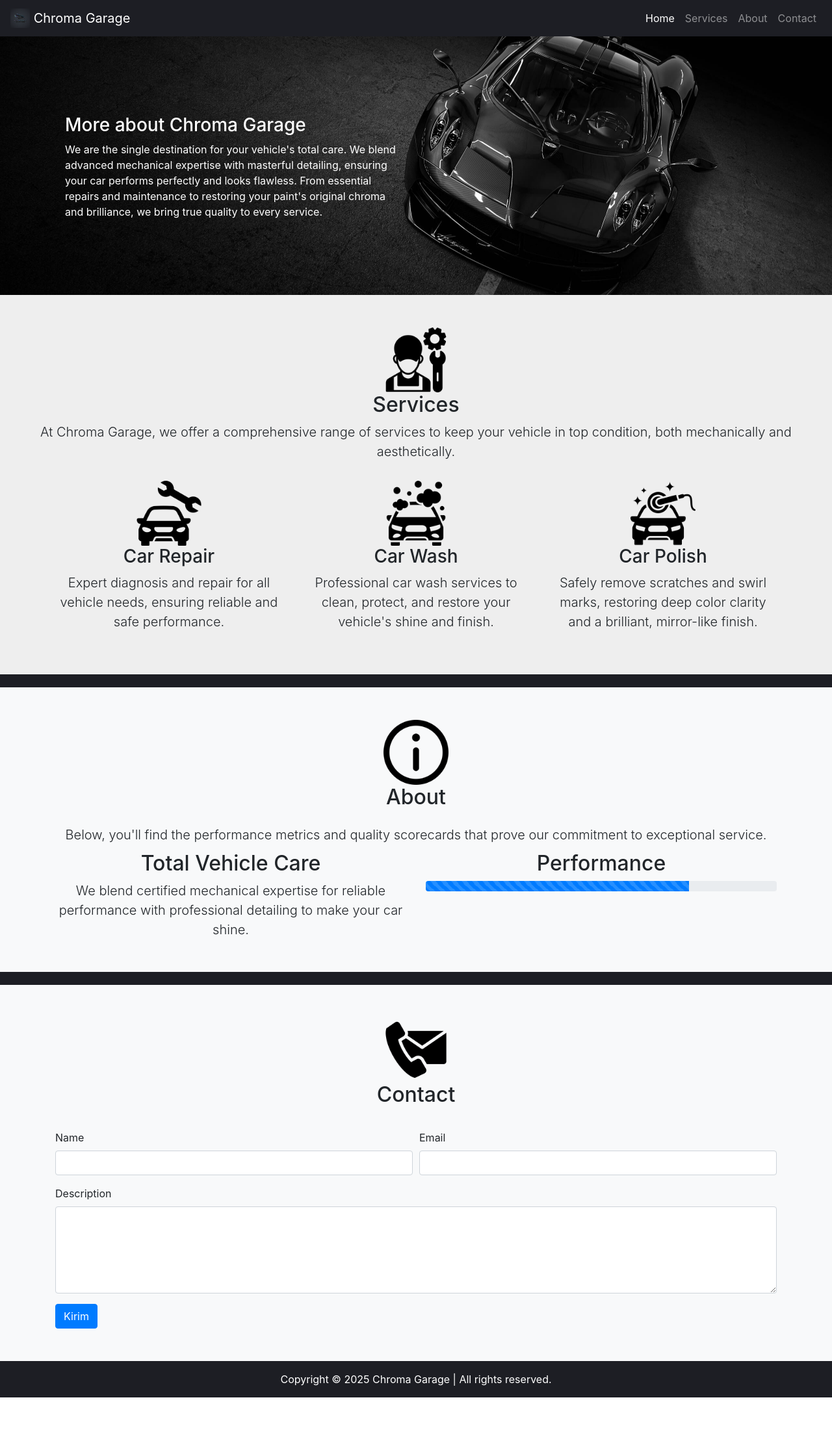
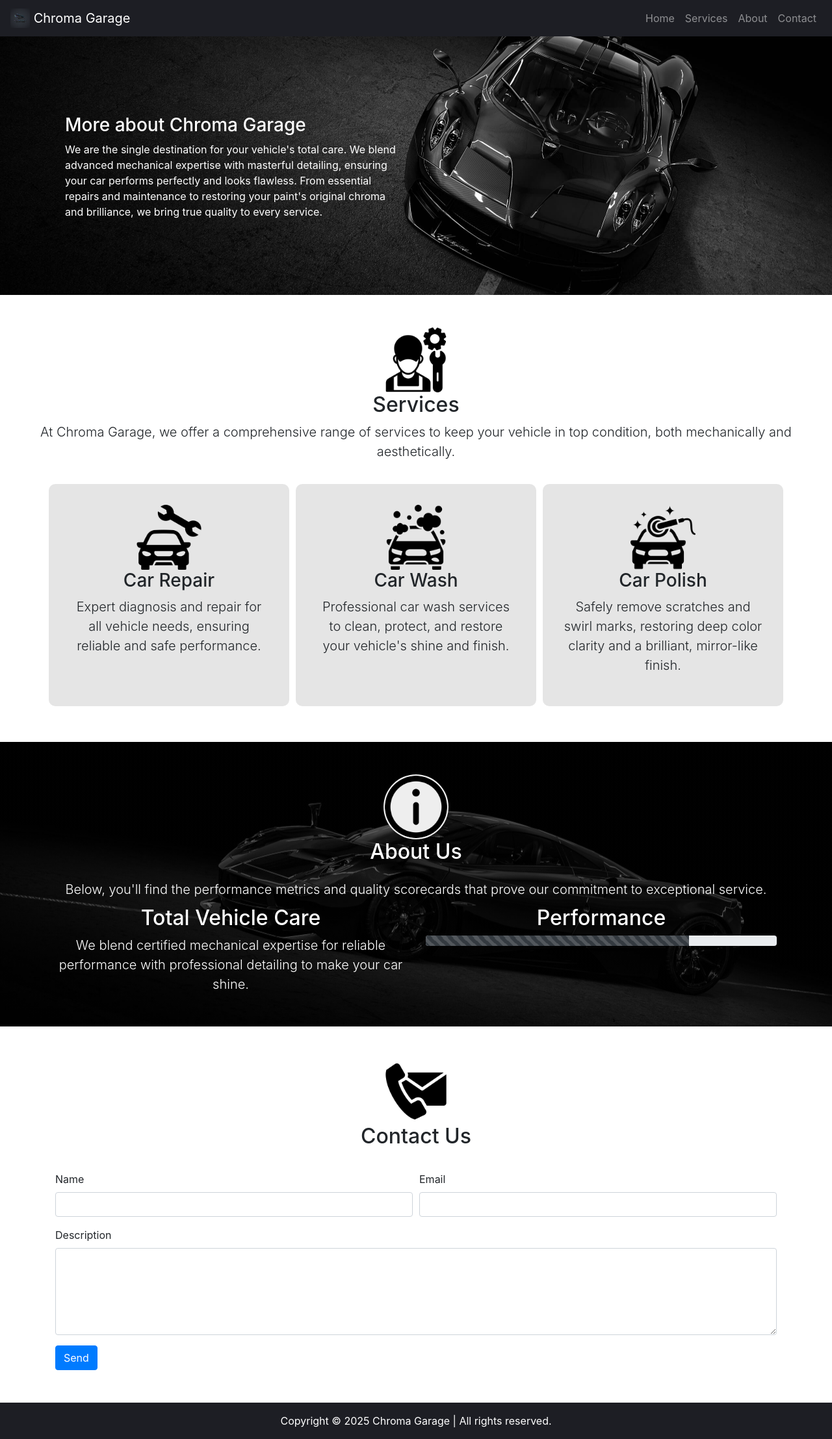
Before and after one commit to zent-aviesta/Learning-Bootstrap, a PHP site: page / in a window 1280 px wide. Shown: the whole page at 65% size. Before the commit the page ends 2151 px from the top, so only its background shows below. Run offline with PHP 8.4, Linux system fonts and the light colour scheme.

Commit message:
Update v3

```diff
--- a/assets/css/style.css
+++ b/assets/css/style.css
@@ -1,152 +1,7 @@
 body{
-    background-color: #EEEEEE;
+    background-color: #1d1e24;
     margin: 0;
     padding: 0;
-}
-
-.bmargin {
-	margin-bottom: 0px;
-}
-.tmargin {
-	margin-top: 0px;
-}
-.col-divider-margin {
-	width: 100%;
-	float: left;
-	margin-top: 60px;
-}
-.col-divider-margin-1 {
-	width: 100%;
-	float: left;
-	margin-top: 10px;
-}
-.col-divider-margin-2 {
-	width: 100%;
-	float: left;
-	margin-top: 20px;
-}
-.col-divider-margin-3 {
-	width: 100%;
-	float: left;
-	margin-top: 30px;
-}
-.col-divider-margin-4 {
-	width: 100%;
-	float: left;
-	margin-top: 40px;
-}
-.col-divider-margin-5 {
-	width: 100%;
-	float: left;
-	margin-top: 50px;
-}
-.col-divider-margin-6 {
-	width: 100%;
-	float: left;
-	margin-top: 60px;
-}
-.nobottom-margin {
-	margin-bottom: 0px;
-}
-.bottom-margin3 {
-    margin-bottom: 30px;
-}
-.bottom-margin4 {
-    margin-bottom: 40px;
-}
-.bottom-margin5 {
-    margin-bottom: 50px;
-}
-.margin-top1 {
-    float: left;
-    margin-top: 10px;
-    width: 100%;
-}
-.margin-top2 {
-    float: left;
-    margin-top: 20px;
-    width: 100%;
-}
-.margin-top3 {
-    float: left;
-    margin-top: 30px;
-    width: 100%;
-}
-.margin-top4 {
-    float: left;
-    margin-top: 40px;
-    width: 100%;
-}
-.margin-top5 {
-    float: left;
-    margin-top: 50px;
-    width: 100%;
-}
-.margin-top6 {
-    float: left;
-    margin-top: 60px;
-    width: 100%;
-}
-.margin-top7 {
-    float: left;
-    margin-top: 70px;
-    width: 100%;
-}
-.margin-left-1 {
-    margin-left: 10px;
-}
-.margin-left-2 {
-    margin-left: 20px;
-}
-.margin-left-3 {
-    margin-left: 30px;
-}
-.margin-left-4 {
-    margin-left: 40px;
-}
-.margin-left-5 {
-    margin-left: 50px;
-}
-.margin-left-6 {
-    margin-left: 60px;
-}
-.margin-left-7 {
-    margin-left: 70px;
-}
-.colmargin {
-	margin: 0 0 0 0;
-}
-.col-centered {
-	float: none;
-	margin: 0 auto;
-}
-
-.bg-opacity-1 {
-	background-color: rgba(0, 0, 0, 0.1);
-}
-.bg-opacity-2 {
-	background-color: rgba(0, 0, 0, 0.2);
-}
-.bg-opacity-3 {
-	background-color: rgba(0, 0, 0, 0.3);
-}
-.bg-opacity-4 {
-	background-color: rgba(0, 0, 0, 0.4);
-}
-.bg-opacity-5 {
-	background-color: rgba(0, 0, 0, 0.5);
-}
-.bg-opacity-6 {
-	background-color: rgba(0, 0, 0, 0.6);
-}
-.bg-opacity-7 {
-	background-color: rgba(0, 0, 0, 0.7);
-}
-.bg-opacity-8 {
-	background-color: rgba(0, 0, 0, 0.8);
-}
-.bg-opacity-9 {
-	background-color: rgba(0, 0, 0, 0.9);
 }
 
 .header-bg{
@@ -154,12 +9,10 @@ body{
 }
 
 .halamanhero {
-	width: 100%;
+    width: 100%;
     position:relative;
 	text-align: center;
 	background-image: url("../img/car004.jpg");
-    background-color: black;
-	background-attachment: fixed;
 	background-origin: initial;
 	background-clip: initial;
 	background-size: cover;
@@ -175,18 +28,28 @@ body{
 }
 .halamanservis{
     padding: 50px;
-    border-bottom: 20px solid;
-    border-color: #1d1e24;
 }
 .halamanabout{
     padding: 50px;
-    border-bottom: 20px solid;
-    border-color: #1d1e24;
+    background-image: linear-gradient(rgba(0,0,0,0.6), rgba(0,0,0,0.6)), url("../img/car002.jpg");
+    background-attachment: fixed;
+    background-origin: initial;
+	background-clip: initial;
+	background-size: cover;
+	background-repeat: no-repeat;
+	background-position: 100%;
+	background-position: center;
+    z-index: 2;
+    color: white;
 }
 .abouttitle{
     padding-bottom: 10px;
 }
-
+.aboutimg{
+    background-color: #EEEEEE;
+    padding: 2px;
+    border-radius: 50px;
+}
 .halamancontact{
     padding: 50px;
 }
@@ -194,3 +57,15 @@ body{
 footer{
     background-color: #1d1e24;
 }
+
+.sectiontitle{
+    font-size: 5vw;
+}
+
+.card{
+    padding: min(2em, 5%);
+    background-color: rgba(0, 0, 0,0.1);
+    border-width: 5px;
+    border-radius: 15px;
+    border-color: white;
+}
--- a/index.html
+++ b/index.html
@@ -24,7 +24,7 @@
             </button>
             <div class="collapse navbar-collapse justify-content-end" id="navbarNavAltMarkup">
                 <div class="navbar-nav">
-                <a class="nav-link active" href="#">Home <span class="sr-only">(current)</span></a>
+                <a class="nav-link" href="#">Home <span class="sr-only">(current)</span></a>
                 <a class="nav-link" href="#">Services</a>
                 <a class="nav-link" href="#">About</a>
                 <a class="nav-link" href="#">Contact</a>
@@ -42,7 +42,7 @@
                 </div>
             </div>
         </header>
-        <section class="halamanservis text-center">
+        <section class="halamanservis text-center bg-white">
            <div class="servicetitle">
                 <img src="assets/img/mechanic.png" alt="car-repair" width="100">
                 <h2 class="section-heading">Services</h2>
@@ -50,22 +50,22 @@
            </div>
             <div class="container">
                 <div class="row">
-                    <div class="col-lg-4">
-                        <div class="mx-auto mb-5 mb-lg-0 mb-lg-3">
+                    <div class="col-lg-4 card">
+                        <div class="mx-auto mb-0 mb-lg-0 mb-lg-3">
                             <img src="assets/img/car-repair.png" alt="car-repair" width="100">
                             <h3>Car Repair</h3>
                             <p class="lead mb-0">Expert diagnosis and repair for all vehicle needs, ensuring reliable and safe performance.</p>
                         </div>
                     </div>
-                    <div class="col-lg-4">
-                        <div class="mx-auto mb-5 mb-lg-0 mb-lg-3">
+                    <div class="col-lg-4 card">
+                        <div class="mx-auto mb-0 mb-lg-0 mb-lg-3">
                             <img src="assets/img/car-wash.png" alt="car-wash" width="100">
                             <h3>Car Wash</h3>
                             <p class="lead mb-0">Professional car wash services to clean, protect, and restore your vehicle's shine and finish.</p>
                         </div>
                     </div>
-                    <div class="col-lg-4">
-                        <div class="features-icons-item mx-auto mb-0 mb-lg-3">
+                    <div class="col-lg-4 card">
+                        <div class="mx-auto mb-0 mb-lg-3">
                             <img src="assets/img/car-polish.png" alt="car-polish" width="100">
                             <h3>Car Polish</h3>
                             <p class="lead mb-0">Safely remove scratches and swirl marks, restoring deep color clarity and a brilliant, mirror-like finish.</p>
@@ -74,10 +74,10 @@
                 </div>
             </div>
         </section>
-        <section class="halamanabout text-center bg-light">
+        <section class="halamanabout text-center">
             <div class="abouttitle">
-                <img src="assets/img/information.png" alt="car-repair" width="100">
-                <h2 class="section-heading mb-4">About</h2>
+                <img src="assets/img/information.png" alt="car-repair" width="100" class="aboutimg">
+                <h2 class="section-heading mb-4">About Us</h2>
                 <p class="lead mb-0">Below, you'll find the performance metrics and quality scorecards that prove our commitment to exceptional service.</p>
             </div>
             <div class="container">
@@ -85,7 +85,7 @@
                     <div class="col-lg-6 order-lg-1">
                         <h2>Performance</h2>
                         <div class="progress">
-                            <div class="progress-bar progress-bar-striped progress-bar-animated" role="progressbar" aria-valuenow="75" aria-valuemin="0" aria-valuemax="100" style="width: 75%"></div>
+                            <div class="progress-bar progress-bar-striped bg-dark progress-bar-animated" role="progressbar" aria-valuenow="75" aria-valuemin="0" aria-valuemax="100" style="width: 75%"></div>
                         </div>
                     </div>
                     <div class="col-lg-6 showcase-text">
@@ -95,10 +95,10 @@
                 </div>
             </div>
         </section>
-        <section class="halamancontact text-center bg-light">
+        <section class="halamancontact text-center bg-white">
             <div class="abouttitle">
                 <img src="assets/img/contact.png" alt="car-repair" width="100">
-                <h2 class="section-heading mb-4">Contact</h2>
+                <h2 class="section-heading mb-4">Contact Us</h2>
             </div>
             <div class="container">
                 <form class="text-left">
@@ -116,22 +116,25 @@
                         <label for="inputKeterangan">Description</label>
                         <textarea class="form-control" id="inputKeterangan" rows="5"></textarea>
                     </div>
-                    <button type="submit" class="btn btn-primary" data-toggle="modal" data-target="#exampleModal">Kirim</button>
-                    <!-- Modal -->
+                    <button type="button" class="btn btn-primary" data-toggle="modal" data-target="#exampleModal">Send</button>
                     <div class="modal fade" id="exampleModal" tabindex="-1" aria-labelledby="exampleModalLabel" aria-hidden="true">
-                        <div class="modal-dialog">
+                        <div class="modal-dialog modal-dialog-centered">
                             <div class="modal-content">
-                            <div class="modal-header">
-                                <h5 class="modal-title" id="exampleModalLabel">Your message has been sent</h5>
-                                <button type="button" class="close" data-dismiss="modal" aria-label="Close">
-                                <span aria-hidden="true">&times;</span>
-                                </button>
-                            </div>
+                                <div class="modal-header">
+                                    <h5 class="modal-title" id="exampleModalLabel">Your meassage has been sent</h5>
+                                    <button type="button" class="close" data-dismiss="modal" aria-label="Close">
+                                    <span aria-hidden="true">&times;</span>
+                                    </button>
+                                </div>
                                 <div class="modal-body">
-                                    Thank you for your support, suggestions, and criticism of Chroma Garage. We will respond as soon as possible.
+                                    Thankyou for contacting Chroma Garage. We will get back to you shortly.
                                 </div>
                                 <div class="modal-footer">
+                                    <button type="button" class="btn btn-secondary" data-dismiss="modal">Close</button>
                                 </div>
+                            </div>
+                        </div>
+                    </div>
                 </form>
             </div>
         </section>
```
